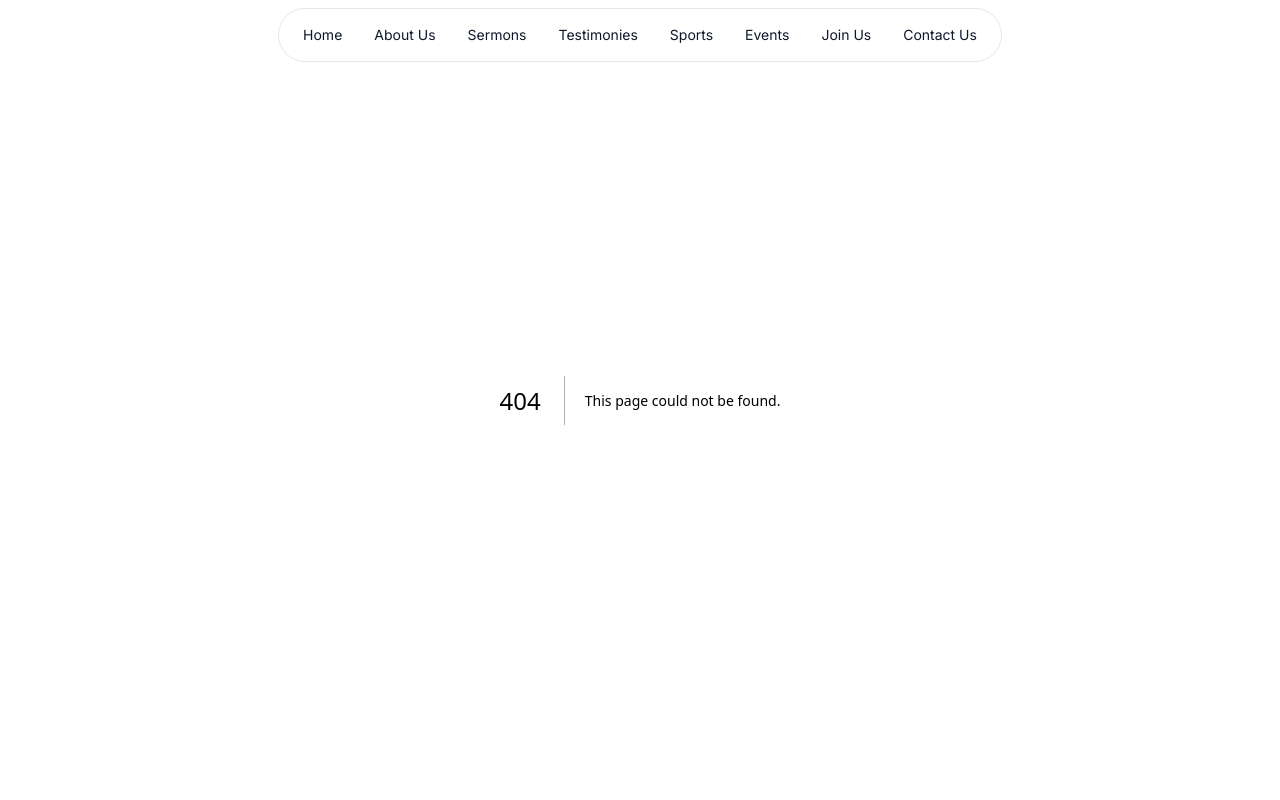
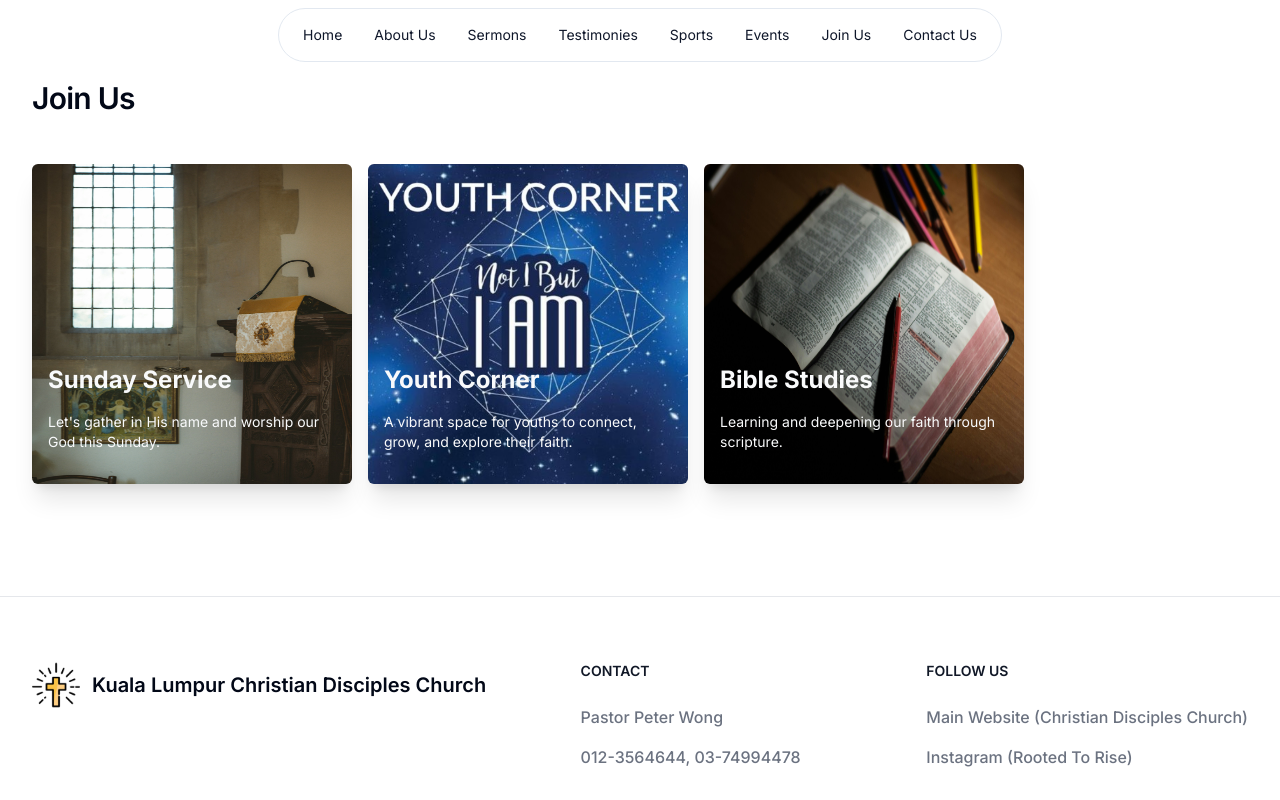
Before and after one commit to RyanSyen/klcdc, a Next.js app: page /join-us in a window 1280 px wide. Before the commit this address had no page. Shown: the top 800 px of the page. Built offline with nearby package versions, Linux system fonts and the light colour scheme.

Commit message:
Completed join us page, sunday service, youth corner and bible studies page

```diff
--- a/package.json
+++ b/package.json
@@ -22,7 +22,7 @@
     "embla-carousel-react": "^8.0.0",
     "framer-motion": "^11.3.31",
     "lucide-react": "^0.354.0",
-    "next": "14.1.3",
+    "next": "^14.2.14",
     "prettier-plugin-tailwindcss": "^0.6.6",
     "qss": "^3.0.0",
     "react": "^18",
--- a/src/app/bible-studies/page.jsx
+++ b/src/app/bible-studies/page.jsx
@@ -1,5 +1,46 @@
+import Image from "next/image";
+import Link from "next/link";
+
 const BibleStudies = () => {
-  return "Bible Studies page";
+  return (
+    <section className="py-20">
+      <div className="container mx-auto ">
+        <div className="relative flex justify-center items-center h-[80vh]">
+          <Image src={"/navbar/bible-study.jpg"} fill className="object-scale-down" alt="bible studies" />
+        </div>
+        <div className="pt-8">
+          <h2 className="scroll-m-20 pb-4 text-3xl font-semibold tracking-tight first:mt-0">Bible Studies</h2>
+        </div>
+        <div className="flex flex-col gap-6">
+          <div>
+            <b>ENGLISH - ADULTS (Fridays 8:15pm)</b> <br />
+            Contact: Pastor Peter (012-3564644)<br />
+            Meeting via <Link className="font-bold bg-clip-text text-transparent bg-gradient-to-br from-purple-500 to-pink-500" href={"https://us02web.zoom.us/j/83873588428?pwd=ZGtEV3NqSVRiRWthRFJNQ2VMTWY4UT09"} target="_blank">Zoom</Link>
+          </div>
+          <div>
+            <b>ENGLISH - YOUNG ADULTS/ COLLEGE AND UNIVERSITY STUDENTS</b> <br />
+            A Free and Easy time of sharing, fellowship and Studying the Word of God <br />
+            7:00pm - Dinner<br />
+            8:00pm - Bible Study<br />
+            Contact: Vern Yeoh (016-6128096)<br />
+            * Contact Vern Yeoh for details on the location and date of English Young Adults bible study
+          </div>
+          <div>
+            <b>CHINESE - MANDARIN</b> <br />
+            Saturdays 星期六 10:00am<br />
+            Contact: Pastor Angie (016-6599311) <br />
+            Meeting via <Link className="font-bold bg-clip-text text-transparent bg-gradient-to-br from-purple-500 to-pink-500" href={"https://us02web.zoom.us/j/83873588428?pwd=ZGtEV3NqSVRiRWthRFJNQ2VMTWY4UT09"} target="_blank">Zoom</Link>
+          </div>
+          <div>
+            <b>CHINESE - CANTONESE (ELDERLY)</b> <br />
+            Tuesdays 星期二 10.00am<br />
+            Contact: Pastor Angie (016-6599311) <br />
+            (72, Jln Desa Bahagia, Taman Desa)
+          </div>
+        </div>
+      </div>
+    </section>
+  )
 };
 
 export default BibleStudies;
--- /dev/null
+++ b/src/app/join-us/page.jsx
@@ -0,0 +1,73 @@
+import React from 'react';
+import Link from 'next/link';
+import Image from 'next/image';
+
+const Page = () => {
+    return (
+        <section className="py-20">
+            <div className="container mx-auto ">
+                <div>
+                    <h2 className="scroll-m-20 pb-4 text-3xl font-semibold tracking-tight first:mt-0">Join Us</h2>
+                </div>
+                <div className="mt-8 flex gap-4 flex-wrap">
+                    <Link href={"/sunday-service"}>
+                        <div className="max-w-xs w-full group/card">
+                            <div
+                                className="cursor-pointer overflow-hidden relative card h-80 rounded-md shadow-xl max-w-sm mx-auto backgroundImage flex flex-col justify-end p-4 bg-cover"
+                            >
+                                <Image src="/home/sunday-service.jpg" className='absolute w-full h-full' fill alt="Sunday Service" />
+                                <div className="absolute w-full h-full top-0 left-0 transition duration-300 group-hover/card:bg-black opacity-60"></div>
+                                <div className="text content">
+                                    <h1 className="font-bold text-xl md:text-2xl text-gray-50 relative z-10">
+                                        Sunday Service
+                                    </h1>
+                                    <p className="font-normal text-sm text-gray-50 relative z-10 my-4">
+                                        Let&apos;s gather in His name and worship our God this Sunday.
+                                    </p>
+                                </div>
+                            </div>
+                        </div>
+                    </Link>
+                    <Link href={"/youth-corner"}>
+                        <div className="max-w-xs w-full group/card">
+                            <div
+                                className="cursor-pointer overflow-hidden relative card h-80 rounded-md shadow-xl max-w-sm mx-auto backgroundImage flex flex-col justify-end p-4 bg-cover"
+                            >
+                                <Image src="/navbar/youth-corner.png" fill alt="Youth Corner" />
+                                <div className="absolute w-full h-full top-0 left-0 transition duration-300 group-hover/card:bg-black opacity-60"></div>
+                                <div className="text content">
+                                    <h1 className="font-bold text-xl md:text-2xl text-gray-50 relative z-10">
+                                        Youth Corner
+                                    </h1>
+                                    <p className="font-normal text-sm text-gray-50 relative z-10 my-4">
+                                        A vibrant space for youths to connect, grow, and explore their faith.
+                                    </p>
+                                </div>
+                            </div>
+                        </div>
+                    </Link>
+                    <Link href={"/bible-studies"}>
+                        <div className="max-w-xs w-full group/card">
+                            <div
+                                className="cursor-pointer overflow-hidden relative card h-80 rounded-md shadow-xl max-w-sm mx-auto backgroundImage flex flex-col justify-end p-4 bg-cover"
+                            >
+                                <Image src="/navbar/bible-study.jpg" fill alt="Bible Study" />
+                                <div className="absolute w-full h-full top-0 left-0 transition duration-300 group-hover/card:bg-black opacity-60"></div>
+                                <div className="text content">
+                                    <h1 className="font-bold text-xl md:text-2xl text-gray-50 relative z-10">
+                                        Bible Studies
+                                    </h1>
+                                    <p className="font-normal text-sm text-gray-50 relative z-10 my-4">
+                                        Learning and deepening our faith through scripture.
+                                    </p>
+                                </div>
+                            </div>
+                        </div>
+                    </Link>
+                </div>
+            </div>
+        </section>
+    );
+}
+
+export default Page;
--- a/src/app/sermons/sermon-content.jsx
+++ b/src/app/sermons/sermon-content.jsx
@@ -42,8 +42,6 @@ const SermonContent = ({ sermons }) => {
                                                     </div>
                                                 </div>
                                             </Link>
-
-
                                         ) : (
                                             <div key={message.title} className="p-4 rounded-lg shadow-md">
                                                 <LinkPreview url={message.link}
--- a/src/app/sunday-service/page.jsx
+++ b/src/app/sunday-service/page.jsx
@@ -1,5 +1,43 @@
+import { Button } from "@/components/ui/button";
+import Image from "next/image";
+import Link from "next/link";
+
 const SundayService = () => {
-  return "Sunday Service page";
+  return (
+    <section className="py-20">
+      <div className="container mx-auto ">
+        <div className="relative flex justify-center items-center h-[80vh]">
+          <Image src={"https://images.unsplash.com/photo-1620565404581-e0aea3f826ef?q=80&w=1469&auto=format&fit=crop&ixlib=rb-4.0.3&ixid=M3wxMjA3fDB8MHxwaG90by1wYWdlfHx8fGVufDB8fHx8fA%3D%3D"} fill className="object-cover" alt="contact us" />
+        </div>
+        <div className="pt-8">
+          <h2 className="scroll-m-20 pb-4 text-3xl font-semibold tracking-tight first:mt-0">Sunday Service</h2>
+        </div>
+        <div className="flex flex-col gap-6">
+          <div>
+            <b>Prayer Meeting & Communion: 10.00am - 11.00am</b> <br />
+            Prayer Meeting:  Every 3rd and 5th Sunday <br />
+            Communion:  Every 1st Sunday
+          </div>
+          <div>
+            <b>Main Service : 11.00am - 12:30pm</b> <br />
+            11:00am - Worship<br />
+            11:30am - Sermon<br />
+            <div className="pt-2">
+              Zoom Service Link (Bilingual streams for English and Chinese) <br />
+              <Button>
+                <Link href={"https://us02web.zoom.us/j/82399594814?pwd=rCoiA0YCfQYI2KHw2eAkHZQSHtz33m.1"}>Join Online</Link>
+              </Button>
+            </div>
+          </div>
+          <div>
+            <b>Sunday School: 11.00am - 12:30pm</b> <br />
+            Children (Aged 8-12) <br />
+            Youths (Aged 13-17)
+          </div>
+        </div>
+      </div>
+    </section>
+  )
 };
 
 export default SundayService;
--- a/src/app/youth-corner/page.jsx
+++ b/src/app/youth-corner/page.jsx
@@ -1,5 +1,35 @@
+import Image from "next/image";
+
 const YouthCorner = () => {
-  return "Youth Corner page";
+  return (
+    <section className="py-20">
+      <div className="container mx-auto ">
+        <div className="relative flex justify-center items-center h-[80vh]">
+          <Image src={"/navbar/youth-corner.png"} fill className="object-scale-down" alt="youth corner" />
+        </div>
+        <div className="pt-8">
+          <h2 className="scroll-m-20 pb-4 text-3xl font-semibold tracking-tight first:mt-0">Youth Corner</h2>
+        </div>
+        <div className="flex flex-col gap-6">
+          <div>
+            <b>We meet every Saturday at 4pm</b> <br />
+            We would love to have you join us!
+          </div>
+          <div>
+            <b>STANDARD ITINERARY</b> <br />
+            4:00pm - Worship<br />
+            4:30pm - Discussion / Bible Studies / Special Topics<br />
+            5:30pm - Activities (Group Games, etc.)<br />
+            6:00pm - End<br />
+          </div>
+          <div>
+            <i>Come join us for the opportunity to learn the performing arts too 🙂 we also sing, dance, mime, jam, and shadow play. <br />
+              We frequently do outings, camps and hikes as well!</i>
+          </div>
+        </div>
+      </div>
+    </section>
+  )
 };
 
 export default YouthCorner;
--- a/src/components/home/meetingTimes.jsx
+++ b/src/components/home/meetingTimes.jsx
@@ -99,7 +99,7 @@ const MeetingTimesCard = ({ data, index }) => {
               </div>
               {data.actionLink && (
                 <div className="pt-2 md:pt-0 flex justify-end">
-                  <Button variant="outline" size="sm">
+                  <Button variant="outline" size="sm" className="z-10">
                     <Link className="" href={data.actionLink}>
                       {data.actionTitle}
                     </Link>
--- a/src/components/navbar.jsx
+++ b/src/components/navbar.jsx
@@ -142,20 +142,18 @@ export const HoveredLink = ({ children, ...rest }) => {
 
 const MobileNavbar = () => {
   return (
+    <div className="md:hidden flex justify-between items-center p-2 bg-background/95 supports-[backdrop-filter]:bg-background/60 fixed inset-x-0 backdrop-blur">
+      <HoveredLink href="/" >
+        <Image src={"/icon/logo.png"} width={48} height={48} alt="klcdc logo" />              </HoveredLink>
       <Sheet>
         <SheetTrigger asChild>
-        <div className="md:hidden cursor-pointer bg-background/95 supports-[backdrop-filter]:bg-background/60 fixed inset-x-0 z-50 w-full inline-flex justify-end items-center backdrop-blur px-4 py-2">
-          <svg xmlns="http://www.w3.org/2000/svg" width="24" height="24" fill="#000" className="bi bi-list" viewBox="0 0 16 16">
+          <svg xmlns="http://www.w3.org/2000/svg" width="24" height="24" fill="#000" className="bi bi-list cursor-pointer" viewBox="0 0 16 16">
               <path fillRule="evenodd" d="M2.5 12a.5.5 0 0 1 .5-.5h10a.5.5 0 0 1 0 1H3a.5.5 0 0 1-.5-.5m0-4a.5.5 0 0 1 .5-.5h10a.5.5 0 0 1 0 1H3a.5.5 0 0 1-.5-.5m0-4a.5.5 0 0 1 .5-.5h10a.5.5 0 0 1 0 1H3a.5.5 0 0 1-.5-.5" />
             </svg>
-        </div>
         </SheetTrigger>
-      <SheetContent>
+        <SheetContent className="overflow-auto">
           <SheetHeader className="flex flex-col items-center py-4 text-left">
             <SheetTitle className="text-xl font-bold">Christian Disciples Church Kuala Lumpur</SheetTitle>
-          {/* <SheetDescription>
-            Make changes to your profile here. Click save when you're done.
-          </SheetDescription> */}
           </SheetHeader>
           <div className="flex flex-col gap-4">
             <SheetClose asChild>
@@ -189,6 +187,11 @@ const MobileNavbar = () => {
               </HoveredLink>
             </SheetClose>
             <SheetClose asChild>
+              <HoveredLink href="/join-us" className="border-b border-black py-4">
+                Join Us
+              </HoveredLink>
+            </SheetClose>
+            <SheetClose asChild>
               <HoveredLink href="/contact" className="border-b border-black py-4">
                 Contact Us
               </HoveredLink>
@@ -206,6 +209,8 @@ const MobileNavbar = () => {
         </SheetFooter> */}
         </SheetContent>
       </Sheet >
+    </div>
+
   );
 };
 
@@ -257,7 +262,8 @@ const Navbar = () => {
             <HoveredLink href="/events" onMouseEnter={() => setActive(null)}>
               Events
             </HoveredLink>
-            <MenuItem setActive={setActive} active={active} item="Join Us">
+            <HoveredLink href="/join-us" onMouseEnter={() => setActive(null)}>
+              {/* <MenuItem setActive={setActive} active={active} item="Join Us">
                 <div className="text-sm grid grid-cols-2 gap-10 p-4">
                   <ProductItem
                     title="Sunday Service"
@@ -278,7 +284,9 @@ const Navbar = () => {
                     description="Learning and deepening our faith through scripture."
                   />
                 </div>
-            </MenuItem>
+              </MenuItem> */}
+              Join Us
+            </HoveredLink>
             <HoveredLink href="/contact" onMouseEnter={() => setActive(null)}>
               Contact Us
             </HoveredLink>
--- a/src/components/ui/apple-cards-carousel.jsx
+++ b/src/components/ui/apple-cards-carousel.jsx
@@ -5,6 +5,7 @@ import React, {
   useState,
   createContext,
   useContext,
+  useCallback
 } from "react";
 import {
   IconArrowNarrowLeft,
@@ -144,6 +145,11 @@ export const Card = ({ card, index, layout = false }) => {
   const containerRef = useRef(null);
   const { onCardClose, currentIndex } = useContext(CarouselContext);
 
+  const handleClose = useCallback(() => {
+    setOpen(false);
+    onCardClose(index);
+  }, [index, onCardClose]);
+
   useEffect(() => {
     function onKeyDown(event) {
       if (event.key === "Escape") {
@@ -159,17 +165,12 @@ export const Card = ({ card, index, layout = false }) => {
 
     window.addEventListener("keydown", onKeyDown);
     return () => window.removeEventListener("keydown", onKeyDown);
-  }, [open]);
+  }, [open, handleClose]);
 
   useOutsideClick(containerRef, () => handleClose());
 
   const handleOpen = () => {
     setOpen(true);
-  };
-
-  const handleClose = () => {
-    setOpen(false);
-    onCardClose(index);
   };
 
   return (
```
Also changed, not shown: 1 other file (tests, documents, lock files or other folders). Lines whose indentation alone changed are shown as unchanged.
